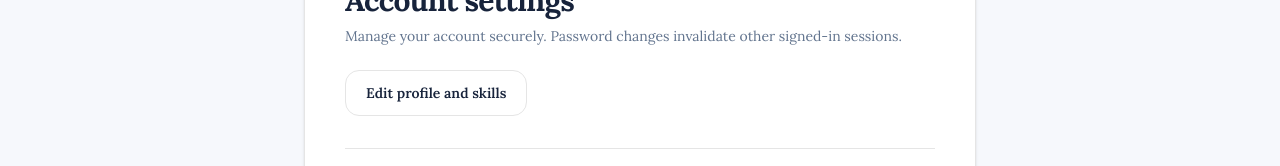
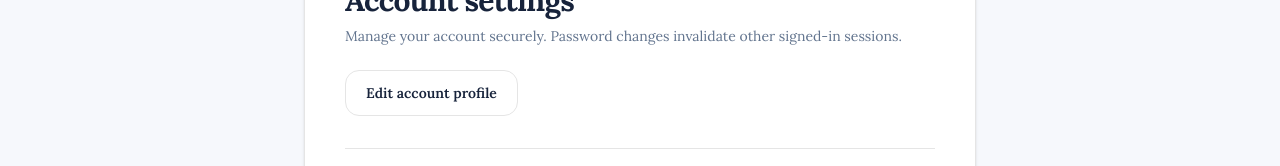
Before and after one commit to hansajadamneth-lgtm/TeamVertex_Intern-Link, a Next.js app in the folder client/: page /settings in a window 1280 px wide. Shown: the part 261-427 px from the top of the page. Built offline with nearby package versions, Linux system fonts and the light colour scheme; no server answers.

Commit message:
fix(ui): make account settings label appropriate for all roles

```diff
--- a/client/app/settings/page.tsx
+++ b/client/app/settings/page.tsx
@@ -40,7 +40,7 @@ export default function SettingsPage() {
       <Link href="/home" className="text-sm font-semibold text-orange-600">← Back to InternLink</Link>
       <h1 className="mt-4 text-3xl font-bold">Account settings</h1>
       <p className="mt-2 text-sm text-slate-500">Manage your account securely. Password changes invalidate other signed-in sessions.</p>
-      <Link href="/profile/edit" className="mt-6 inline-flex rounded-xl border px-5 py-3 text-sm font-semibold hover:bg-slate-50">Edit profile and skills</Link>
+      <Link href="/profile/edit" className="mt-6 inline-flex rounded-xl border px-5 py-3 text-sm font-semibold hover:bg-slate-50">Edit account profile</Link>
       <div className="mt-8 border-t pt-7">
         <h2 className="text-xl font-bold">Change your password</h2>
         <p className="mt-2 text-sm text-slate-500">Use a strong, unique password with at least 10 characters.</p>
```
